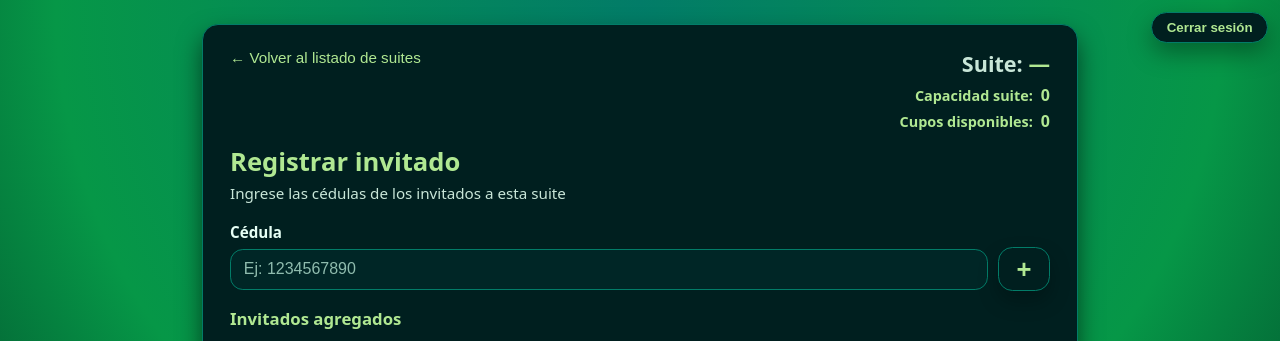
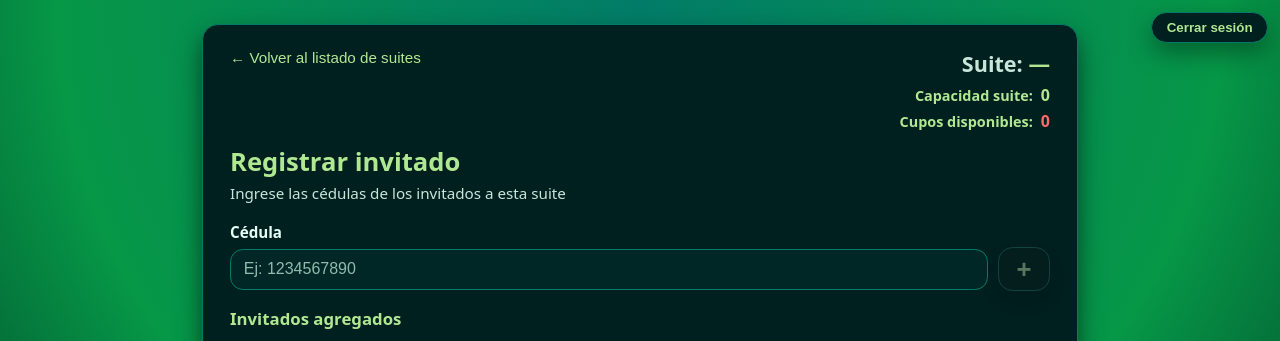
Before and after one commit to wccm92/suites_app, a SvelteKit app in the folder suites_frontend_app/: page /registrar-invitado in a window 1280 px wide. Shown: the top 341 px of the page. Built offline with nearby package versions, Linux system fonts and the light colour scheme.

Commit message:
fix cupos cero

```diff
--- a/suites_frontend_app/src/routes/registrar-invitado/+page.svelte
+++ b/suites_frontend_app/src/routes/registrar-invitado/+page.svelte
@@ -2,12 +2,16 @@
   import { goto } from "$app/navigation";
   import { base } from "$app/paths";
   import { page } from "$app/stores";
-  import { onDestroy } from "svelte";
+  import { onDestroy, onMount } from "svelte";
+  import { browser } from "$app/environment";
 
-  // Params desde la pantalla anterior
-  $: suiteId = $page.url.searchParams.get("id_suite") ?? "";
-  $: capacidad = Number($page.url.searchParams.get("capacidad") ?? "0");
-  $: cuposDisponibles = Number($page.url.searchParams.get("cupos_disponibles") ?? "0");
+  // ✅ Declaraciones base
+  let suiteId = "";
+  let capacidad = 0;
+
+  let cuposDisponiblesRaw: string | null = null;
+  let cuposDisponiblesNum = 0;
+  let cuposDisponiblesSafe = 0;
 
   // Form / estado
   let cedula = "";
@@ -21,8 +25,28 @@
   let modalMessage = "";
 
   // Derivados
+  let totalAgregados = 0;
+  let restantes = 0;
+  let cuposInvalidos = false;
+
+  // Params desde la pantalla anterior (reactivos)
+  $: suiteId = $page.url.searchParams.get("id_suite") ?? "";
+  $: capacidad = Number($page.url.searchParams.get("capacidad") ?? "0");
+
+  // cupos_disponibles raw + safe (si viene vacío/NaN/<=0 => 0)
+  $: cuposDisponiblesRaw = $page.url.searchParams.get("cupos_disponibles");
+  $: cuposDisponiblesNum = Number(cuposDisponiblesRaw ?? "0");
+  $: cuposDisponiblesSafe =
+    Number.isFinite(cuposDisponiblesNum) && cuposDisponiblesNum > 0
+      ? cuposDisponiblesNum
+      : 0;
+
+  // Derivados
   $: totalAgregados = invitados.length;
-  $: restantes = Math.max(0, cuposDisponibles - totalAgregados);
+  $: restantes = Math.max(0, cuposDisponiblesSafe - totalAgregados);
+
+  // ✅ bandera: cupos inválidos o 0 => bloquear "+"
+  $: cuposInvalidos = cuposDisponiblesSafe === 0;
 
   function openModal(message: string) {
     modalMessage = message;
@@ -38,8 +62,15 @@
     if (e.key === "Escape" && showModal) closeModal();
   }
 
-  window.addEventListener("keydown", onKeyDown);
-  onDestroy(() => window.removeEventListener("keydown", onKeyDown));
+  onMount(() => {
+    if (!browser) return;
+    window.addEventListener("keydown", onKeyDown);
+  });
+
+  onDestroy(() => {
+    if (!browser) return;
+    window.removeEventListener("keydown", onKeyDown);
+  });
 
   function sanitizeCedula(value: string): string {
     const digitsOnly = value.replace(/\D/g, "");
@@ -63,17 +94,29 @@
 
   function isValidCedula(value: string) {
     if (!value) return "La cédula es obligatoria.";
-    if (value.length !== 10) return "La cédula debe tener exactamente 10 dígitos.";
-    if (!/^\d+$/.test(value)) return "La cédula debe contener únicamente números.";
+    if (value.length !== 10)
+      return "La cédula debe tener exactamente 10 dígitos.";
+    if (!/^\d+$/.test(value))
+      return "La cédula debe contener únicamente números.";
     return "";
   }
 
   function addInvitado() {
     error = "";
 
+    // ✅ Si cupos no llegó bien o es 0, bloquear agregar
+    if (cuposInvalidos) {
+      openModal(
+        "No se pudo validar los cupos disponibles de esta suite. Vuelve al listado y selecciona la suite nuevamente.",
+      );
+      return;
+    }
+
     // 1) Validación de cupos
-    if (cuposDisponibles > 0 && totalAgregados >= cuposDisponibles) {
-      openModal("Ya se ha alcanzado el máximo de invitados a registrar para esta suite");
+    if (totalAgregados >= cuposDisponiblesSafe) {
+      openModal(
+        "Ya se ha alcanzado el máximo de invitados a registrar para esta suite",
+      );
       return;
     }
 
@@ -103,10 +146,9 @@
   }
 
   function confirmRegistro() {
-    // 🚨 Aún sin API: dejamos el botón listo pero sin backend real.
-    // Más adelante aquí harías el POST usando:
-    // const payload = { id_suite: suiteId, invitados };
-    openModal("Registro listo (simulado). Aquí luego conectaremos la API de confirmación.");
+    openModal(
+      "Registro listo (simulado). Aquí luego conectaremos la API de confirmación.",
+    );
   }
 </script>
 
@@ -133,7 +175,11 @@
           </div>
           <div class="stat">
             <span class="stat-label">Cupos disponibles:</span>
-            <span class="stat-value"> {cuposDisponibles || 0} </span>
+            <span
+              class="stat-value {cuposDisponiblesSafe === 0 ? 'stat-zero' : ''}"
+            >
+              {cuposDisponiblesSafe}
+            </span>
           </div>
         </div>
       </div>
@@ -164,8 +210,10 @@
           type="button"
           class="btn-add"
           on:click={addInvitado}
+          disabled={cuposInvalidos}
+          aria-disabled={cuposInvalidos}
           aria-label="Agregar invitado"
-          title="Agregar"
+          title={cuposInvalidos ? "Cupos no disponibles" : "Agregar"}
         >
           +
         </button>
@@ -242,8 +290,18 @@
 <style>
   :global(body) {
     margin: 0;
-    font-family: system-ui, -apple-system, BlinkMacSystemFont, "Segoe UI", sans-serif;
-    background: radial-gradient(circle at top, #027c68 0, #069747 55%, #001a1a 100%);
+    font-family:
+      system-ui,
+      -apple-system,
+      BlinkMacSystemFont,
+      "Segoe UI",
+      sans-serif;
+    background: radial-gradient(
+      circle at top,
+      #027c68 0,
+      #069747 55%,
+      #001a1a 100%
+    );
     color: #e6fff5;
   }
 
@@ -392,7 +450,10 @@
     font-weight: 900;
     cursor: pointer;
     box-shadow: 0 10px 20px rgba(0, 0, 0, 0.25);
-    transition: transform 0.12s ease, background 0.12s ease, border-color 0.12s ease;
+    transition:
+      transform 0.12s ease,
+      background 0.12s ease,
+      border-color 0.12s ease;
   }
 
   .btn-add:hover {
@@ -454,7 +515,10 @@
     line-height: 1;
     display: grid;
     place-items: center;
-    transition: transform 0.12s ease, background 0.12s ease, border-color 0.12s ease;
+    transition:
+      transform 0.12s ease,
+      background 0.12s ease,
+      border-color 0.12s ease;
   }
 
   .chip-remove:hover {
@@ -503,7 +567,10 @@
     font-size: 1.05rem;
     cursor: pointer;
     min-width: min(420px, 100%);
-    transition: transform 0.12s ease, background 0.12s ease, border-color 0.12s ease;
+    transition:
+      transform 0.12s ease,
+      background 0.12s ease,
+      border-color 0.12s ease;
   }
 
   .btn-confirm:hover:enabled {
@@ -557,7 +624,10 @@
     font-weight: 800;
     cursor: pointer;
     box-shadow: 0 10px 25px rgba(0, 51, 51, 0.6);
-    transition: transform 0.12s ease, box-shadow 0.12s ease, background 0.12s ease;
+    transition:
+      transform 0.12s ease,
+      box-shadow 0.12s ease,
+      background 0.12s ease;
   }
 
   .btn-primary:hover {
@@ -614,4 +684,16 @@
       grid-template-columns: 1fr 52px;
     }
   }
+
+  .btn-add:disabled {
+    opacity: 0.45;
+    cursor: not-allowed;
+    filter: grayscale(0.4);
+    transform: none;
+  }
+
+  .stat-zero {
+    color: #ff6b6b; /* rojo suave que encaja con tu paleta */
+    font-weight: 900;
+  }
 </style>
```
